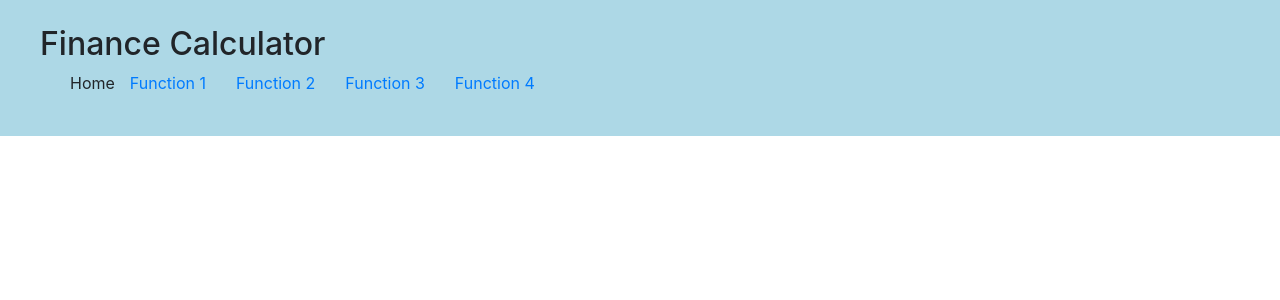
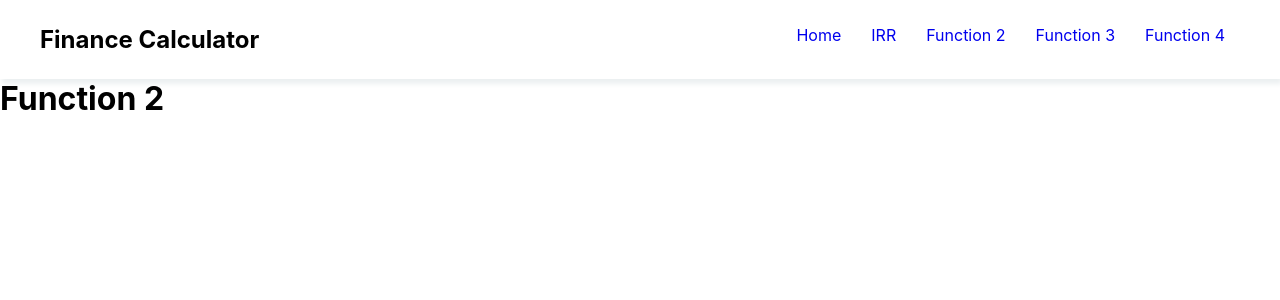
Before and after one commit to adhytianara/myfinance---front-end, a React (Create React App) app: page /functiondua in a window 1280 px wide. Shown: the top 300 px of the page. Built offline with nearby package versions, Linux system fonts and the light colour scheme.

Commit message:
implement navbar with react-router

```diff
--- a/package.json
+++ b/package.json
@@ -10,6 +10,7 @@
     "react": "^17.0.1",
     "react-bootstrap": "^1.4.0",
     "react-dom": "^17.0.1",
+    "react-router-dom": "^5.2.0",
     "react-scripts": "4.0.0",
     "web-vitals": "^0.2.4"
   },
--- a/src/App.css
+++ b/src/App.css
@@ -4,10 +4,11 @@
 }
 
 nav {
-  background-color: lightblue;
+  background-color: white;
   display: flex;
   justify-content: space-between;
   padding: 25px 40px;
+  box-shadow: 2px 5px 5px #ecf0f1;
 }
 
 nav ul li {
--- a/src/App.js
+++ b/src/App.js
@@ -1,12 +1,22 @@
 import "./App.css";
-import "bootstrap/dist/css/bootstrap.min.css";
-import { Fragment } from "react";
+import { Fragment, useState } from "react";
 import Navbar from "./components/Navbar";
+import Home from "./components/Home";
+import InternalRateReturn from "./components/InternalRateReturn";
+import FunctionDua from "./components/FunctionDua";
+import { BrowserRouter, Switch, Route } from "react-router-dom";
 
 function App() {
   return (
     <Fragment>
-      <Navbar />
+      <BrowserRouter>
+        <Navbar/>
+        <Switch>
+          <Route exact path="/" component={Home} />
+          <Route path="/internal" component={InternalRateReturn} />
+          <Route path="/functiondua" component={FunctionDua} />
+        </Switch>
+      </BrowserRouter>
     </Fragment>
   );
 }
--- /dev/null
+++ b/src/components/FunctionDua.js
@@ -0,0 +1,11 @@
+import React from 'react'
+
+function FunctionDua() {
+    return (
+        <div>
+            <h1>Function 2</h1>
+        </div>
+    )
+}
+
+export default FunctionDua
--- /dev/null
+++ b/src/components/Home.js
@@ -0,0 +1,11 @@
+import React from 'react'
+
+function Home() {
+    return (
+        <div>
+            <h1>Homepage</h1>
+        </div>
+    )
+}
+
+export default Home
--- /dev/null
+++ b/src/components/InternalRateReturn.js
@@ -0,0 +1,11 @@
+import React from 'react'
+
+function InternalRateReturn() {
+    return (
+        <div>
+            <h1>InternalRateReturn</h1>
+        </div>
+    )
+}
+
+export default InternalRateReturn
--- a/src/components/Navbar.js
+++ b/src/components/Navbar.js
@@ -1,15 +1,16 @@
 import React from 'react'
+import { Link } from 'react-router-dom'
 
-function Navbar() {
+function Navbar(props) {
     return (
         <nav>
             <h2>Finance Calculator</h2>
             <ul>
-                <li><a href="/"/>Home</li>
-                <li><a href="/function1">Function 1</a></li>
-                <li><a href="/function2">Function 2</a></li>
-                <li><a href="/function3">Function 3</a></li>
-                <li><a href="/function4">Function 4</a></li>
+                <li><Link to="/"> Home </Link></li>
+                <li><Link to="/internal"> IRR </Link></li>
+                <li><Link to="/functiondua"> Function 2 </Link></li>
+                <li><Link to="/functiontiga"> Function 3 </Link></li>
+                <li><Link to="/functionempat"> Function 4 </Link></li>
             </ul>
         </nav>
     )
```
Also changed, not shown: 1 other file (tests, documents, lock files or other folders).
